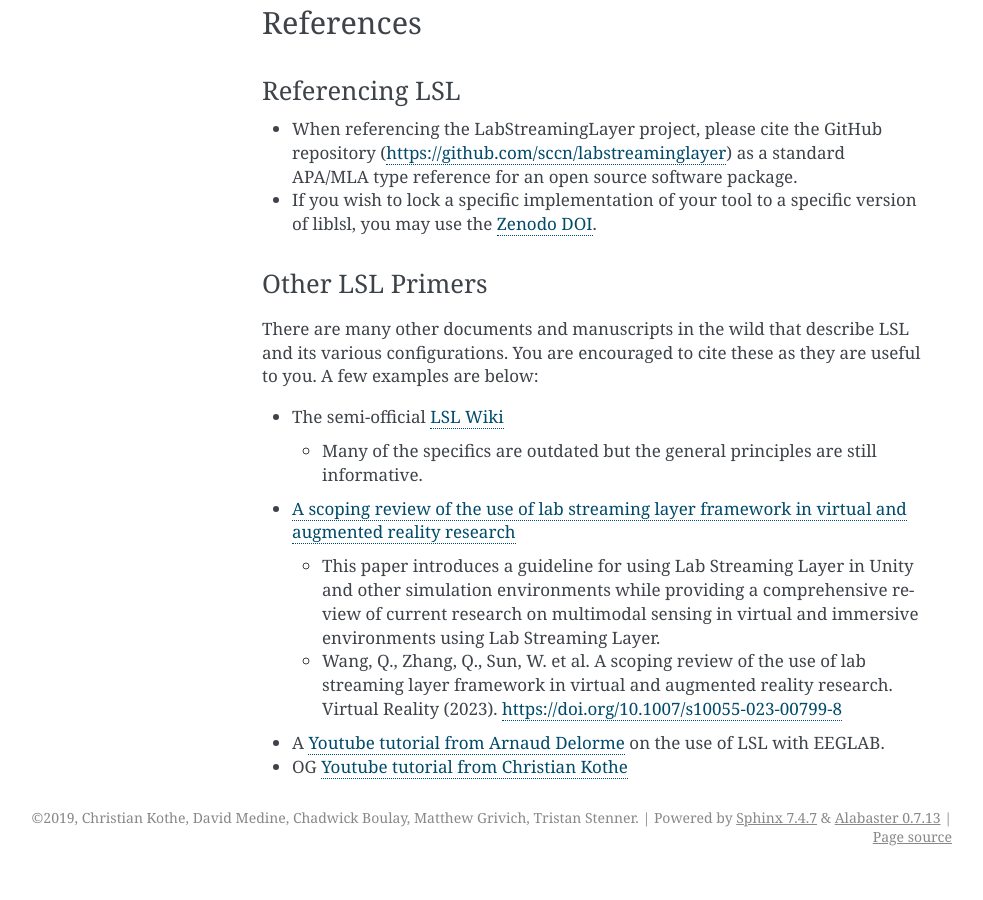
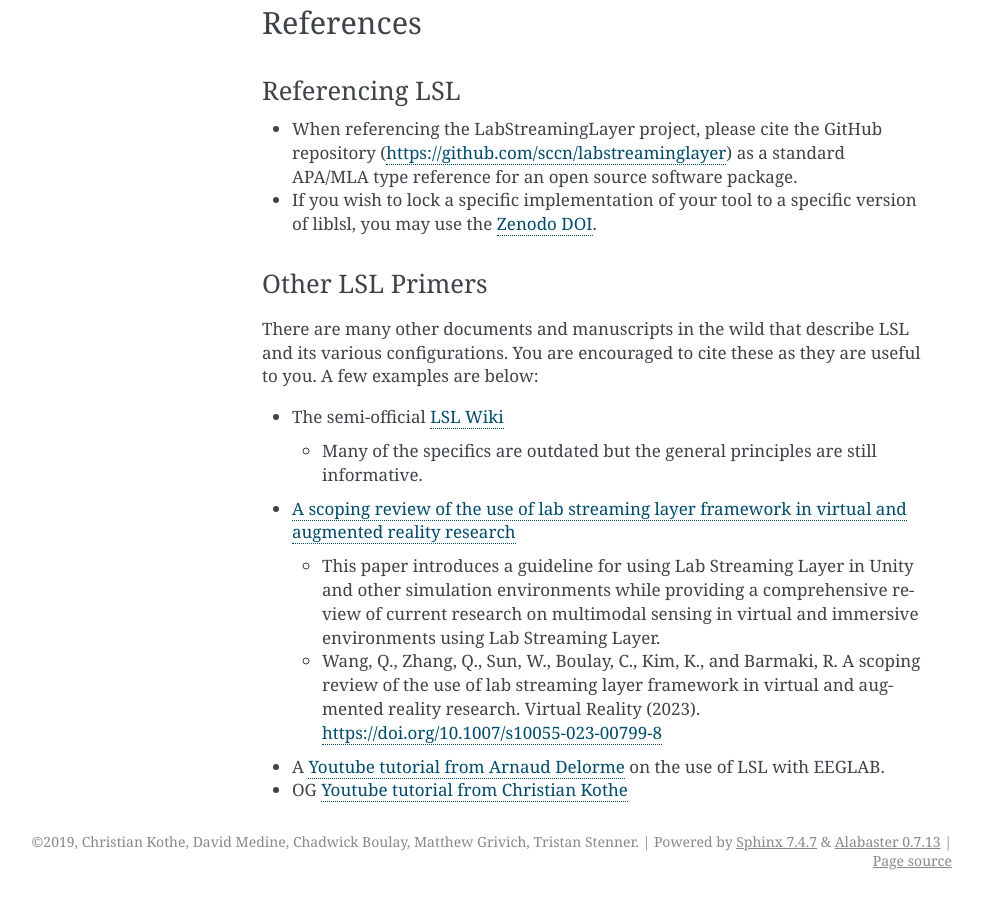
Before and after one commit to sccn/labstreaminglayer, a Sphinx documentation site: the page built from docs/info/faqs.rst, in a window 1280 px wide and 900 px high, scrolled down 5633 px. Shown: the whole window, without its empty margins (158-1141 px from the left). Built offline with Sphinx 7.4.7, drawn with Linux system fonts in a browser that asks for light colours; before the commit the page ends 6509 px from its top, so only the background shows below that.

```diff
--- a/docs/info/faqs.rst
+++ b/docs/info/faqs.rst
@@ -318,7 +318,7 @@ There are many other documents and manuscripts in the wild that describe LSL and
 
   * This paper introduces a guideline for using Lab Streaming Layer in Unity and other simulation environments while providing a comprehensive review of current research on multimodal sensing in virtual and immersive environments using Lab Streaming Layer.
 
-  * Wang, Q., Zhang, Q., Sun, W. et al. A scoping review of the use of lab streaming layer framework in virtual and augmented reality research. Virtual Reality (2023). https://doi.org/10.1007/s10055-023-00799-8
+  * Wang, Q., Zhang, Q., Sun, W., Boulay, C., Kim, K., and Barmaki, R. A scoping review of the use of lab streaming layer framework in virtual and augmented reality research. Virtual Reality (2023). https://doi.org/10.1007/s10055-023-00799-8
 
 * A `Youtube tutorial from Arnaud Delorme <https://www.youtube.com/watch?v=tDDkrmv3ZKE>`_ on the use of LSL with EEGLAB.
 
```
